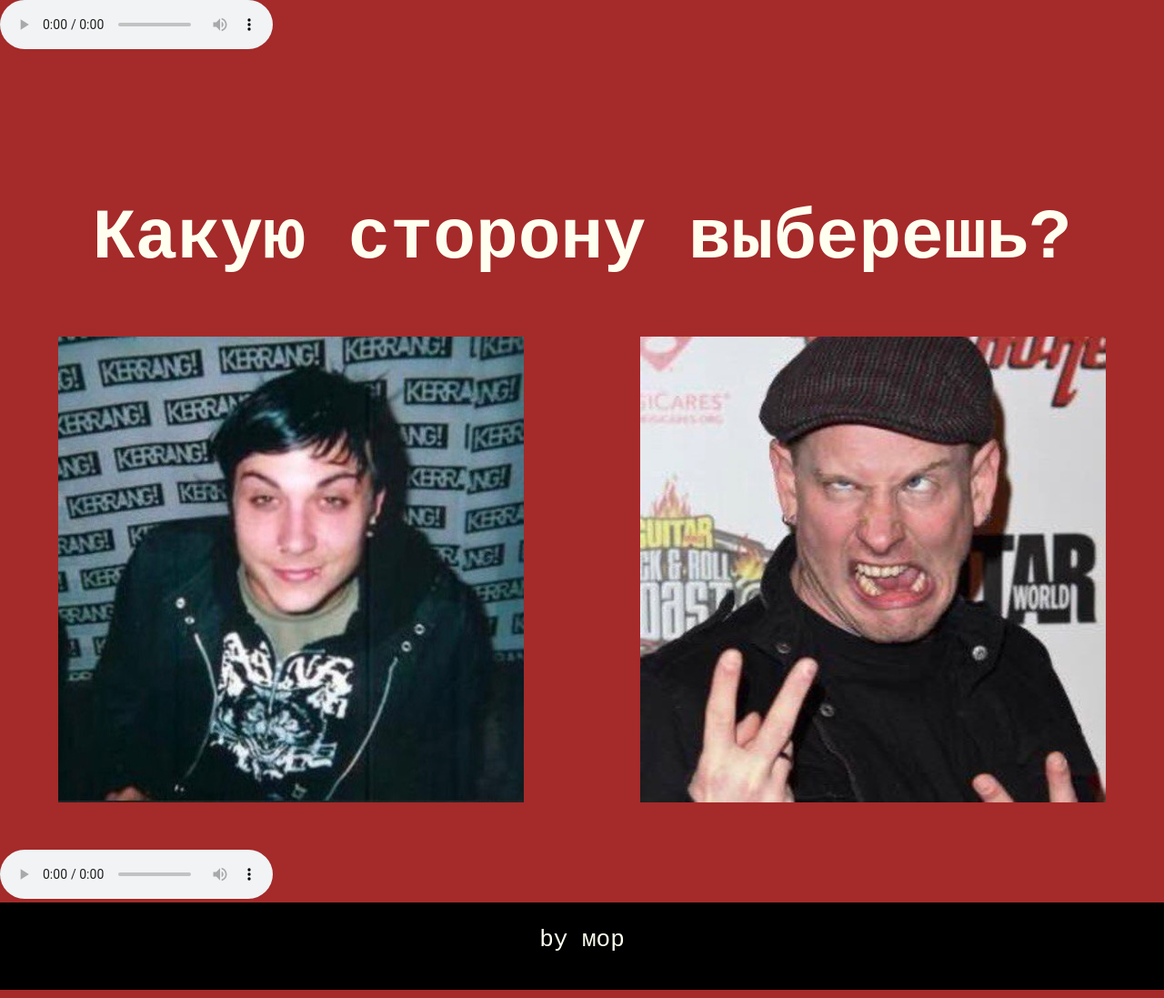
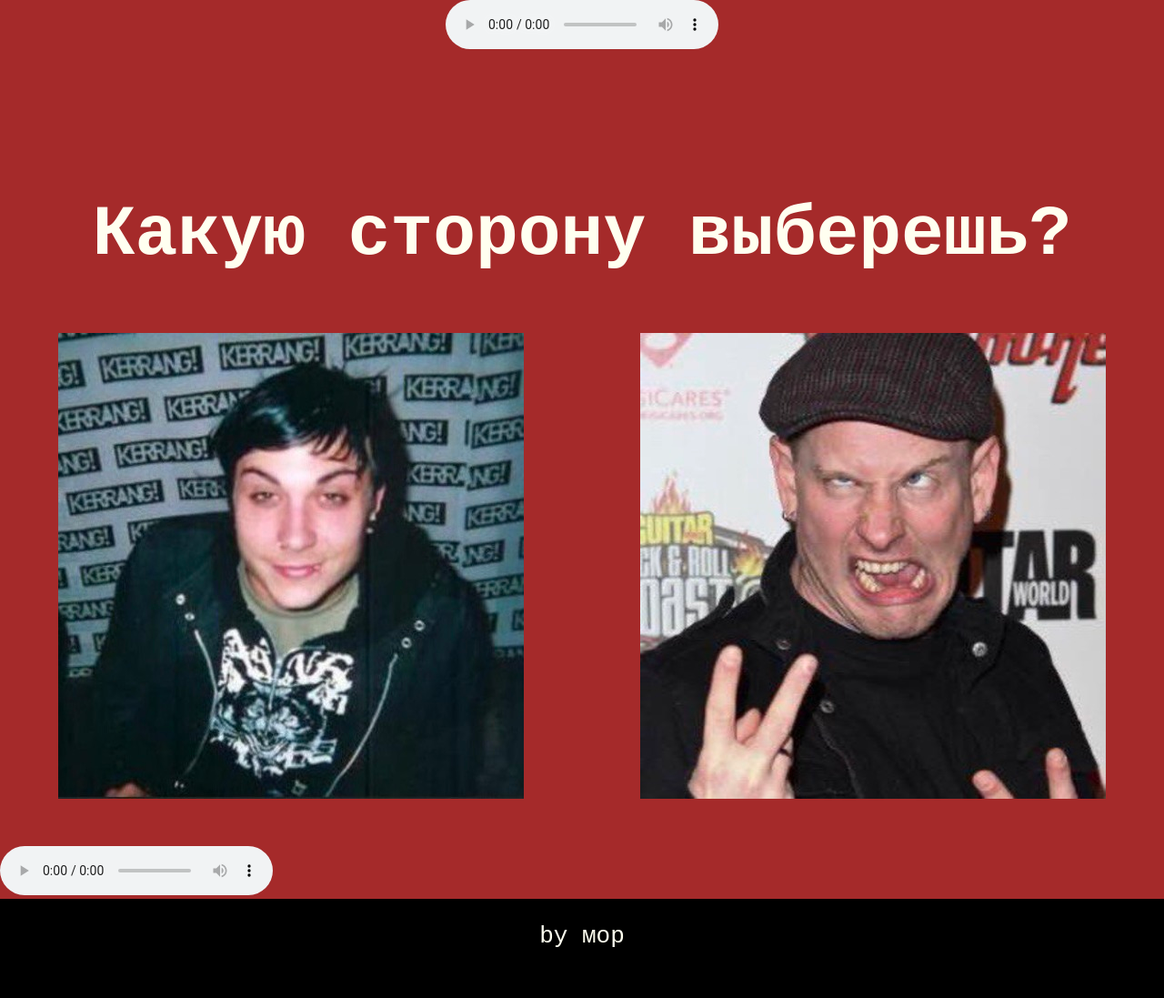
Before and after one commit to realeed1/realeed1.github.io, a plain HTML site: page index.html in a window 1280 px wide. Shown: the top 1097 px of the page at 91% size. Drawn offline with Linux system fonts and the light colour scheme.

Commit message:
Update style.css

```diff
--- a/css/style.css
+++ b/css/style.css
@@ -23,7 +23,7 @@ footer{
     background-color: black;
     display: flex;
     align-content: center;
-    height: 6em;
+    height: 100em;
     justify-content: center;
 
 }
@@ -34,3 +34,7 @@ footer{
     font-size: 2em;
     padding-top: 1em;
 }
+.aud{
+    display: flex;
+    justify-content: center;
+}
```
